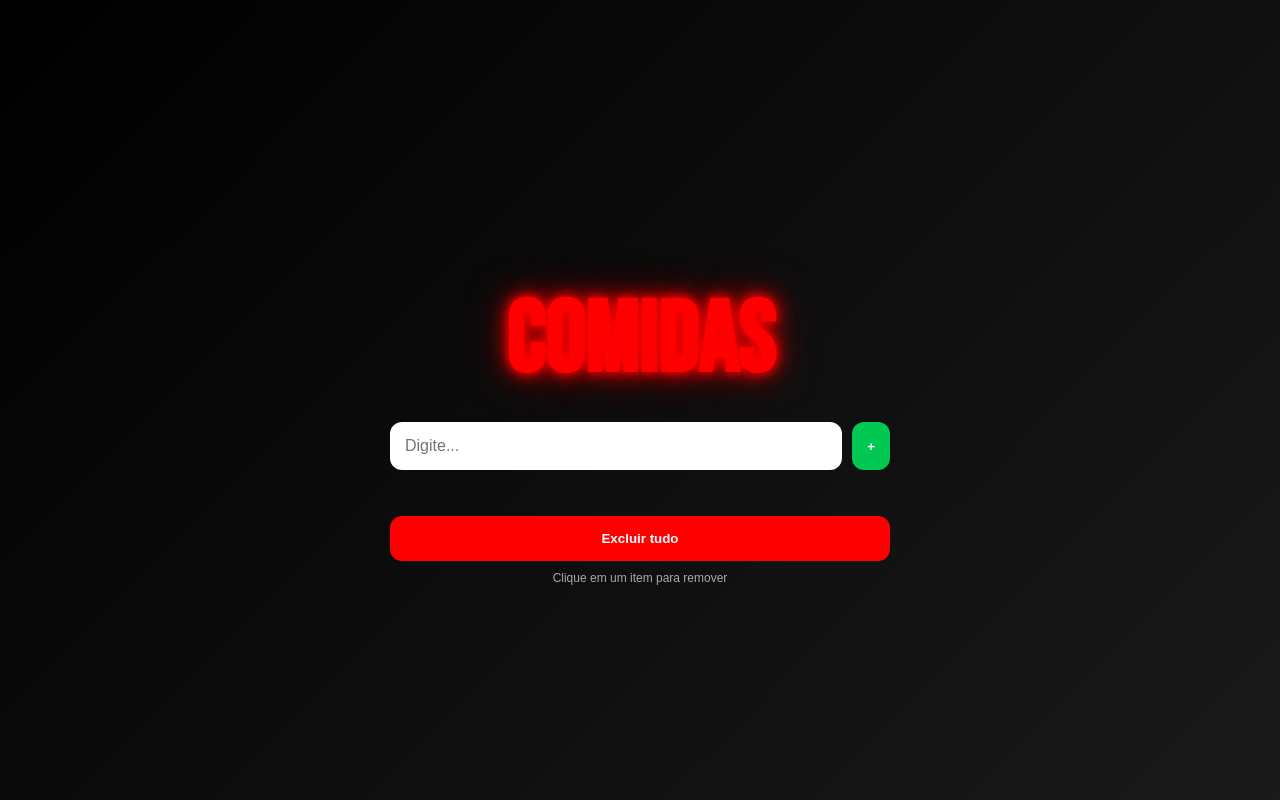
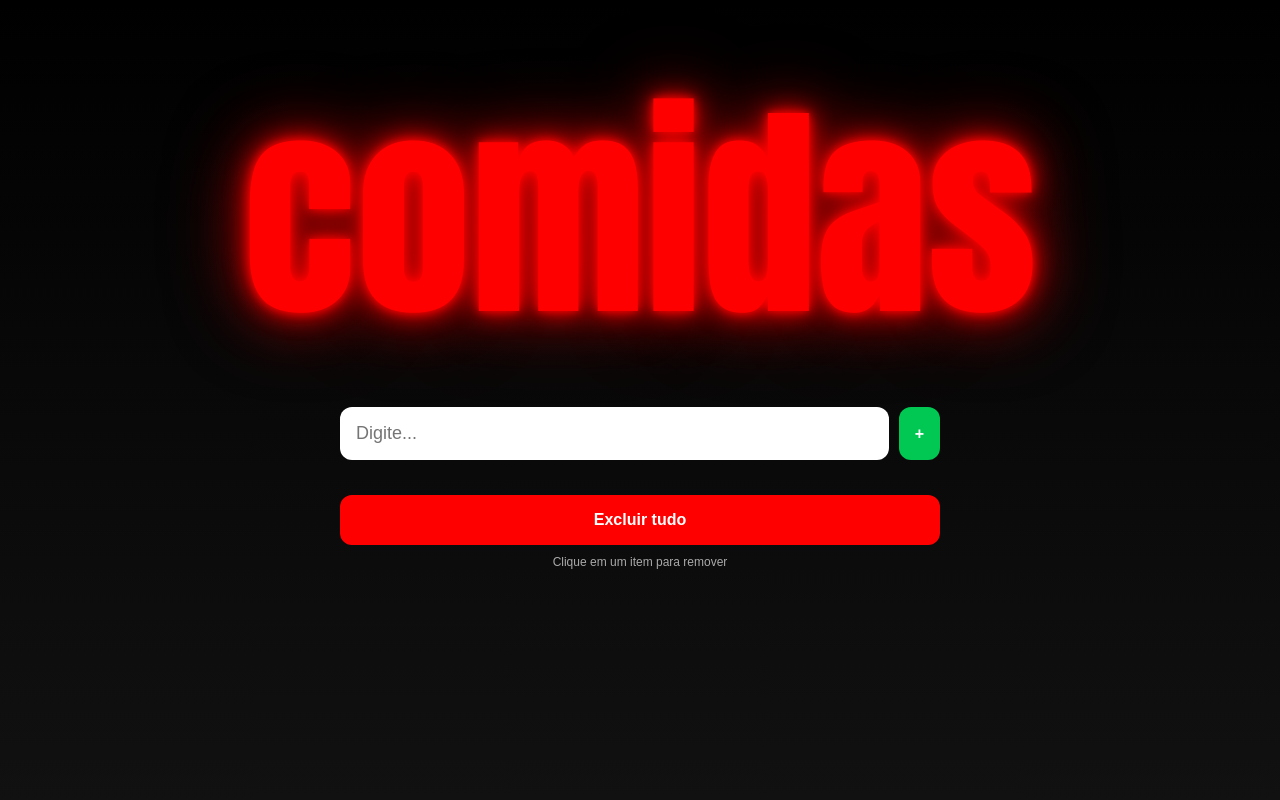
Before and after one commit to levimoreira1316-svg/Comidamassafodastica, a plain HTML site: page index.html in a window 1280 px wide. Drawn offline with Linux system fonts and the light colour scheme.

Commit message:
Update index.html

```diff
--- a/index.html
+++ b/index.html
@@ -3,73 +3,68 @@
 <head>
   <meta charset="UTF-8">
 
-  <!-- ISSO AQUI RESOLVE O PROBLEMA DO ZOOM -->
-  <meta name="viewport" content="width=device-width, initial-scale=1.0">
+  <!-- CORRIGE O ZOOM DE VERDADE -->
+  <meta name="viewport" content="width=device-width, initial-scale=1, maximum-scale=1">
 
   <title>Comidas</title>
 
-  <!-- FONTE BONITA DO GOOGLE -->
-  <link href="https://fonts.googleapis.com/css2?family=Bebas+Neue&display=swap" rel="stylesheet">
+  <style>
+    * {
+      box-sizing: border-box;
+    }
 
-  <style>
     body {
-      background: linear-gradient(135deg, #000000, #1a1a1a);
+      margin: 0;
+      background: linear-gradient(180deg, #000000, #111);
       color: white;
-      margin: 0;
       font-family: Arial, sans-serif;
 
       display: flex;
-      justify-content: center;
+      flex-direction: column;
       align-items: center;
 
-      height: 100vh;
+      min-height: 100vh;
+      padding: 20px;
+    }
+
+    h1 {
+      font-family: Impact, Arial Black, sans-serif; /* FORÇA UMA FONTE CHAMATIVA */
+      font-size: 18vw; /* tamanho baseado na tela */
+      color: red;
+      margin: 20px 0;
+
+      text-shadow:
+        0 0 10px red,
+        0 0 25px red,
+        0 0 50px darkred,
+        0 0 80px darkred;
     }
 
     .container {
       width: 100%;
-      max-width: 500px;
-      padding: 20px;
-      text-align: center;
-    }
-
-    h1 {
-      font-family: 'Bebas Neue', sans-serif;
-      color: red;
-      font-size: 100px;
-      margin-bottom: 20px;
-
-      /* BRILHO 🔥 */
-      text-shadow:
-        0 0 10px red,
-        0 0 20px red,
-        0 0 40px darkred;
+      max-width: 600px;
     }
 
     .input-area {
       display: flex;
       gap: 10px;
-      margin-bottom: 20px;
+      width: 100%;
     }
 
     input {
       flex: 1;
-      padding: 15px;
+      padding: 16px;
       border-radius: 12px;
       border: none;
-      font-size: 16px;
+      font-size: 18px;
     }
 
     button {
-      padding: 15px;
+      padding: 16px;
       border-radius: 12px;
       border: none;
-      cursor: pointer;
       font-weight: bold;
-      transition: 0.2s;
-    }
-
-    button:hover {
-      transform: scale(1.05);
+      font-size: 16px;
     }
 
     .add-btn {
@@ -81,45 +76,38 @@
       background: red;
       color: white;
       width: 100%;
-      margin-top: 10px;
+      margin-top: 15px;
     }
 
     ul {
       list-style: none;
       padding: 0;
-      max-height: 300px;
-      overflow-y: auto;
+      margin-top: 20px;
+      width: 100%;
     }
 
     li {
       background: #222;
+      padding: 16px;
+      border-radius: 12px;
       margin-bottom: 10px;
-      padding: 15px;
-      border-radius: 12px;
-      cursor: pointer;
-      transition: 0.2s;
       font-size: 18px;
     }
 
-    li:hover {
-      background: #333;
-      transform: scale(1.02);
-    }
-
     .info {
+      text-align: center;
+      margin-top: 10px;
       font-size: 12px;
       color: #aaa;
-      margin-top: 10px;
     }
-
   </style>
 </head>
 
 <body>
 
+  <h1>comidas</h1>
+
   <div class="container">
-
-    <h1>comidas</h1>
 
     <div class="input-area">
       <input type="text" id="inputComida" placeholder="Digite...">
@@ -183,7 +171,7 @@
       lista.innerHTML = "";
     }
 
-    input.addEventListener("keypress", function(e) {
+    input.addEventListener("keydown", function(e) {
       if (e.key === "Enter") {
         adicionar();
       }
```
